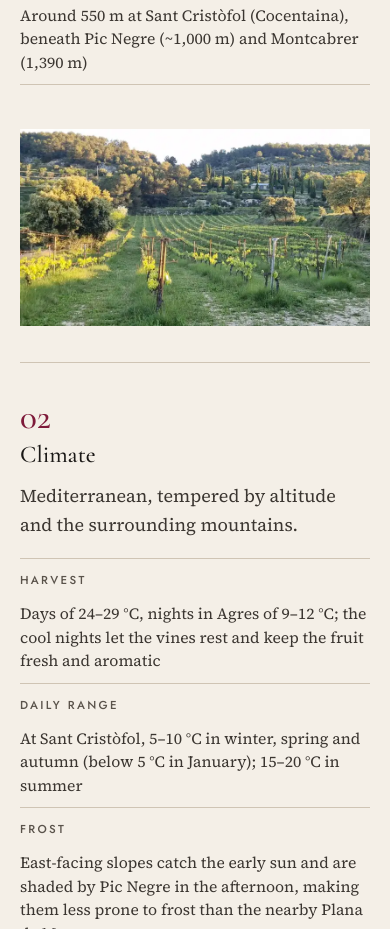
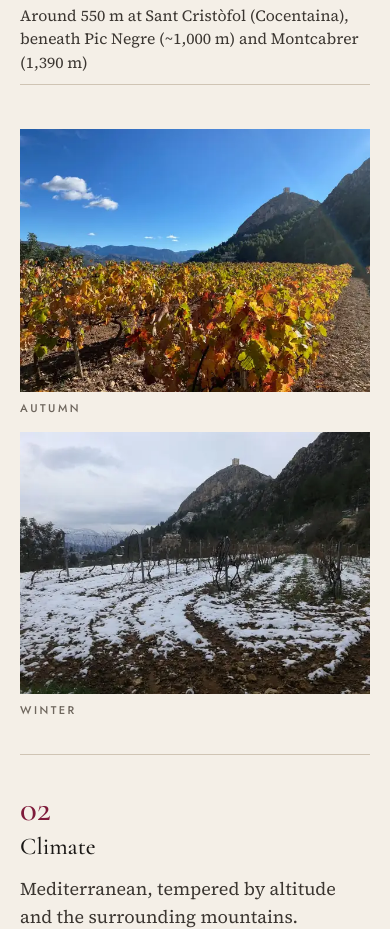
Before and after one commit to arturekert/cellerquantic, a plain HTML site: page indepth.html in a window 390 px wide. Shown: the part 1040-1969 px from the top of the page. Drawn offline with nearby package versions, Linux system fonts and the light colour scheme.

Commit message:
In depth: autumn and winter vineyard photos side by side
Co-Authored-By: Claude Opus 5.5 <noreply@anthropic.com>
Claude-Session: https://claude.ai/code/session_016crXexfTsRXvAt12AP2cxN

```diff
--- a/indepth.html
+++ b/indepth.html
@@ -12,7 +12,7 @@
 <link rel="preconnect" href="https://fonts.googleapis.com">
 <link rel="preconnect" href="https://fonts.gstatic.com" crossorigin>
 <link href="https://fonts.googleapis.com/css2?family=Cormorant+Garamond:ital,wght@0,500;1,400&family=Jost:wght@500&family=Source+Serif+4:ital@0;1&display=swap" rel="stylesheet">
-<link rel="stylesheet" href="style.css?v=21">
+<link rel="stylesheet" href="style.css?v=22">
 </head>
 <body>
 <!-- ħ glyph, reused below with <use href="#hbar"> -->
@@ -55,7 +55,7 @@
         </dl>
       </div>
     </div>
-    <figure class="sheet-fig"><img src="img/terraces-1400.webp" srcset="img/terraces-800.webp 800w, img/terraces-1400.webp 1400w" sizes="(max-width:960px) 92vw, 1000px" width="1400" height="787" loading="lazy" decoding="async" alt="Terraced vineyard among holm oaks, pines and cypresses in El Comtat"></figure>
+    <div class="sheet-pair"><figure><img src="img/season-autumn-1000.webp" srcset="img/season-autumn-600.webp 600w, img/season-autumn-1000.webp 1000w" sizes="(max-width:560px) 92vw, 50vw" width="1000" height="750" loading="lazy" decoding="async" alt="Vines in autumn colours below a rocky peak crowned by a castle tower, with mountains in the distance"><figcaption>Autumn</figcaption></figure><figure><img src="img/season-winter-1000.webp" srcset="img/season-winter-600.webp 600w, img/season-winter-1000.webp 1000w" sizes="(max-width:560px) 92vw, 50vw" width="1000" height="750" loading="lazy" decoding="async" alt="The same vineyard in winter, the rows dusted with snow beneath the castle on the peak"><figcaption>Winter</figcaption></figure></div>
 
     <div class="sheet-sec" id="climate">
       <p class="sec-no">02</p>
--- a/style.css
+++ b/style.css
@@ -91,6 +91,10 @@ svg.h{display:inline-block;width:.66em;height:.78em;vertical-align:baseline;over
 .spec dt{font:500 .72rem/2 var(--caps);letter-spacing:.2em;text-transform:uppercase;color:var(--muted);padding-right:16px}
 .spec dd{color:var(--text)}
 .sheet-fig{margin:8px 0 36px}
+.sheet-pair{display:grid;grid-template-columns:1fr 1fr;gap:16px;margin:8px 0 36px}
+.sheet-pair figure{margin:0}
+.sheet-pair img{width:100%;height:auto;aspect-ratio:4/3;object-fit:cover}
+.sheet-pair figcaption{font:500 .7rem var(--caps);letter-spacing:.22em;text-transform:uppercase;color:var(--faint);margin-top:8px}
 .sheet-fig img{width:100%;height:auto}
 .sheet-fig.narrow{max-width:640px;margin-left:calc(5rem + 24px)}
 .plots,.winespec{width:100%;border-collapse:collapse;font-size:.98rem;margin:8px 0 0}
@@ -200,6 +204,7 @@ svg.h{display:inline-block;width:.66em;height:.78em;vertical-align:baseline;over
   .band-right{align-items:flex-start}
 }
 @media (max-width:560px){
+  .sheet-pair{grid-template-columns:1fr}
   .spec{grid-template-columns:1fr}
   .spec dt{border-bottom:0;padding-bottom:0}
   .winespec{min-width:520px}
```
Also changed, not shown: index.html (+1 -1 lines), invinoveritas.html (+1 -1 lines), news.html (+1 -1 lines), img/season-autumn-1000.webp (added), img/season-autumn-600.webp (added), img/season-winter-1000.webp (added), img/season-winter-600.webp (added), img/terraces-1400.webp (deleted), img/terraces-800.webp (deleted).
